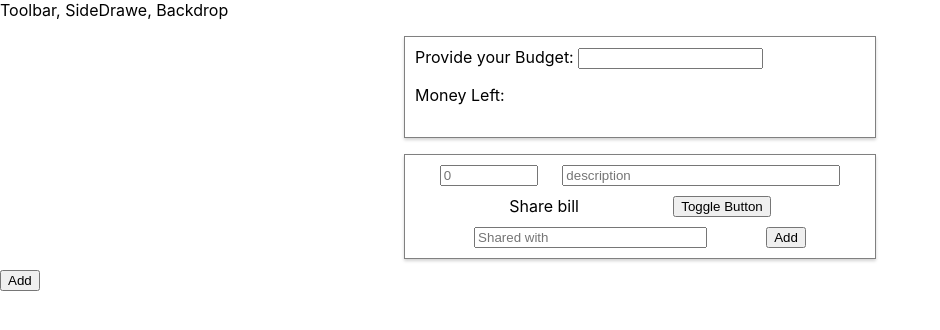
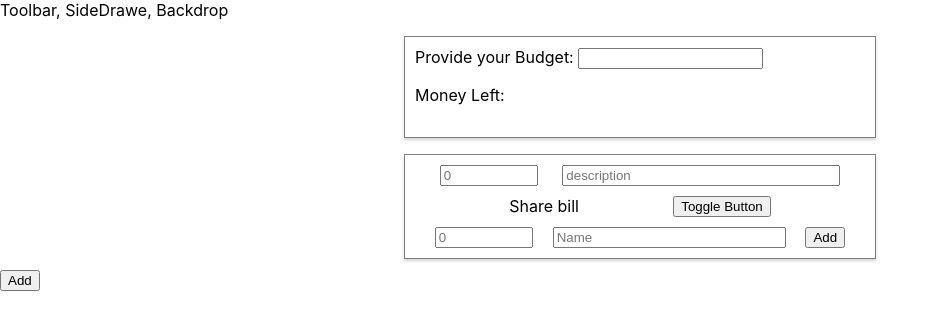
Before and after one commit to kplachecki/budget-app, a React (Create React App) app: page / in a window 1280 px wide. Both pictures are taken after a click on the button "Toggle Button". Shown: the top 330 px of the page, without its empty margins (0-940 px from the left). Built offline with nearby package versions, Linux system fonts and the light colour scheme.

Commit message:
local commit for delete

```diff
--- a/src/App.js
+++ b/src/App.js
@@ -12,6 +12,7 @@ const TRANSACTION = {
   transactionContributors: [
     {
       name: "",
+      defaultValue: 0,
       value: "",
       isReturned: false,
       contributorIsEditable: true
@@ -21,6 +22,7 @@ const TRANSACTION = {
 
 const CONTRIBUTORS = {
   name: "",
+  defaultValue: 0,
   value: "",
   isReturned: false,
   contributorIsEditable: true
@@ -39,6 +41,7 @@ class App extends Component {
         transactionContributors: [
           {
             name: "",
+            defaultValue: 0,
             value: "",
             isReturned: false,
             contributorIsEditable: true
@@ -52,7 +55,8 @@ class App extends Component {
         value: ""
       }
     ],
-    budget: null
+    budget: null,
+    notReturned: null
   };
 
   // inputValidation = (event) => {
@@ -61,6 +65,36 @@ class App extends Component {
 
   //   }
   // }
+
+  // const arr = transaction[index].transactionContributors.map(contributor => {
+  //   return contributor.defaultValue;
+  // });
+  // console.log(arr);
+
+  // notReturnedAddition = () => {
+  //   const transaction = [...this.state.transactions];
+  //   const arr = transaction[0].transactionContributors.map(contributor => {
+  //     return contributor.defaultValue;
+  //   });
+  //   console.log(arr);
+  // };
+
+  // onContributorValue = (index, contributorIndex) => {
+  //   const transaction = [...this.state.transactions];
+
+  //   const transactionValue = transaction[index].amount;
+  //   const divider = transaction[index].transactionContributors.length;
+
+  //   for (let i = 1; i < divider; i++) {
+  //     transaction[index].transactionContributors[i].defaultValue = (
+  //       transactionValue / divider
+  //     ).toFixed(2);
+  //   }
+  //   transaction[index].transactionContributors[0].defaultValue =
+  //     transactionValue / (divider + 1);
+
+  //   this.setState({ transactions: transaction });
+  // };
 
   onReturnedContributor = (index, contributorIndex) => {
     const transaction = [...this.state.transactions];
@@ -94,7 +128,7 @@ class App extends Component {
     const currentTransaction = transaction[index];
     const currentBudget = this.state.budget;
 
-    const newBudget = currentBudget + Number(currentTransaction.amount);
+    const newBudget = currentBudget + currentTransaction.amount;
     this.setState({ budget: newBudget });
   };
 
@@ -149,6 +183,7 @@ class App extends Component {
       this.onEdit(1);
       this.transactionDate();
       this.budgetAdd();
+      // this.notReturnedAddition();
     });
   };
 
@@ -159,6 +194,7 @@ class App extends Component {
     transaction[index].transactionContributors.unshift(defaultContributor);
     this.setState({ transactions: transaction }, () => {
       this.onEditContributor(index, 1);
+      // this.onContributorValue(index);
     });
   };
 
@@ -169,7 +205,10 @@ class App extends Component {
       return;
     }
     transaction[index].transactionContributors.splice(contributorIndex, 1);
-    this.setState({ transactions: transaction });
+    this.setState(
+      { transactions: transaction }
+      // this.onContributorValue(index)
+    );
   };
 
   onDeleteTransaction = index => {
@@ -211,14 +250,17 @@ class App extends Component {
         });
       }
     } else if (event.target.name === "amountInput") {
-      const newAmount = event.target.value;
+      const newAmount = Number(event.target.value);
       const prevAmount = currentTransaction.amount;
 
       if (prevAmount !== newAmount) {
         currentTransaction.amount = newAmount;
-        this.setState({
-          transactions: transaction
-        });
+        this.setState(
+          {
+            transactions: transaction
+          }
+          // () => this.onContributorValue(index)
+        );
       }
     }
   };
--- a/src/components/Transaction/Contributors/Contributor/Contributor.js
+++ b/src/components/Transaction/Contributors/Contributor/Contributor.js
@@ -25,8 +25,15 @@ class Contributor extends Component {
       extension = (
         <div className={classes.ContributorInput}>
           <input
+            type="number"
+            value={this.props.value}
+            placeholder={this.props.defaultValue}
+            className={classes.valueInput}
+            // onChange={this.props.onInputHandler}
+          />
+          <input
             name="shareWithInput"
-            placeholder="Shared with"
+            placeholder="Name"
             value={this.props.name}
             onChange={event =>
               this.props.onInputContributor(
@@ -35,7 +42,7 @@ class Contributor extends Component {
                 this.props.contributorIndex
               )
             }
-            className={classes.Input}
+            className={classes.nameInput}
           />
           {addButton}
         </div>
@@ -47,7 +54,11 @@ class Contributor extends Component {
       this.props.toggle &&
       this.props.contributorIsEditable === false
     ) {
-      extension = <p>Bill shared with {this.props.name} </p>;
+      extension = (
+        <p>
+          {this.props.name} owns you {this.props.defaultValue}
+        </p>
+      );
     }
 
     return (
--- a/src/components/Transaction/Contributors/Contributor/Contributor.module.css
+++ b/src/components/Transaction/Contributors/Contributor/Contributor.module.css
@@ -4,6 +4,9 @@
   margin-top: 10px;
 }
 
-.Input {
+.nameInput {
   width: 50%;
 }
+.valueInput {
+  width: 20%;
+}
--- a/src/components/Transaction/Contributors/Contributors.js
+++ b/src/components/Transaction/Contributors/Contributors.js
@@ -9,6 +9,8 @@ const Contributors = props => {
       return (
         <Contributor
           name={contributor.name}
+          value={contributor.value}
+          defaultValue={contributor.defaultValue}
           key={"contributor " + contributorIndex}
           contributorIndex={contributorIndex}
           index={props.index}
```
